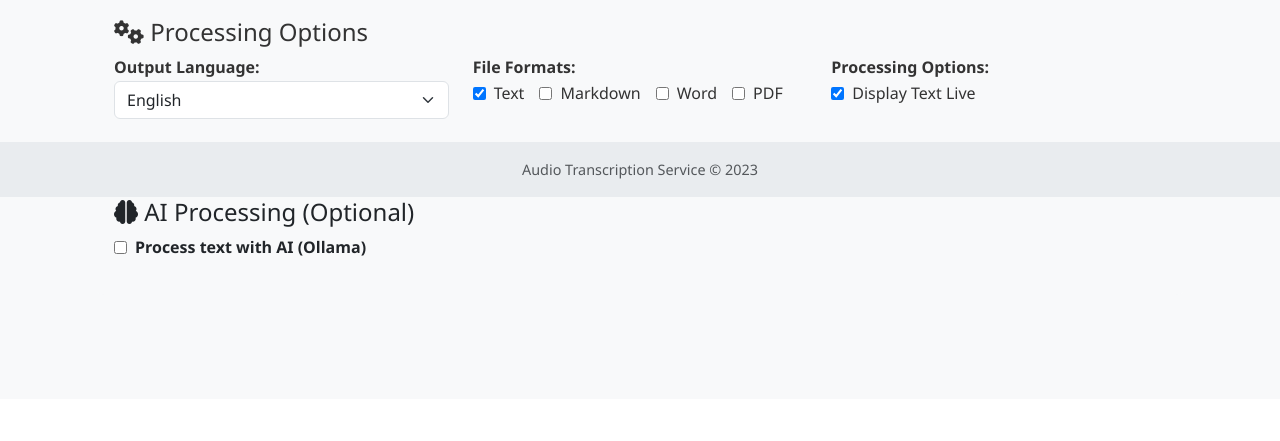
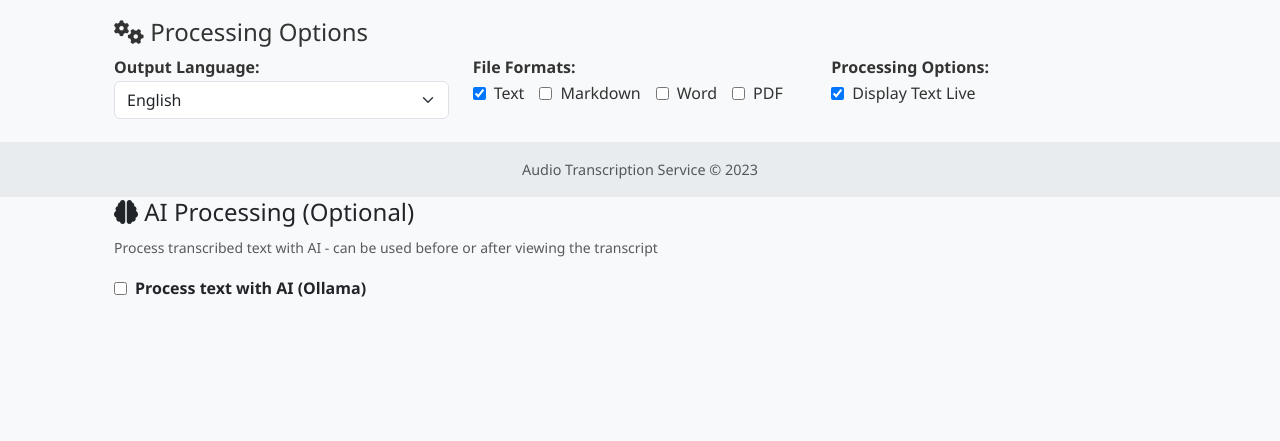
Before and after one commit to lcsmd/AudioTranscriber, a Flask app: page / in a window 1280 px wide. Shown: the part 603-1044 px from the top of the page. Before the commit the page ends 859 px from the top, so only its background shows below. Run offline with Flask 3, Linux system fonts and the light colour scheme; some libraries are stand-ins or nearby versions.

Commit message:
Improve display of transcription progress and AI processing options
Move the progress bar and results section higher in the UI, and update the AI processing options to be available after transcription is complete.

Replit-Commit-Author: Agent
Replit-Commit-Session-Id: 44ecc41d-65f7-4220-b949-12ff01231b5f
Replit-Commit-Checkpoint-Type: full_checkpoint
Replit-Commit-Screenshot-Url: https://storage.googleapis.com/screenshot-production-us-central1/304ed00d-7f6a-4db1-ba71-97212edda4bc/44ecc41d-65f7-4220-b949-12ff01231b5f/WW6ITMS

```diff
--- a/templates/index.html
+++ b/templates/index.html
@@ -228,6 +228,23 @@
                 </div>
             </div>
 
+            <!-- Progress Section (Moved Higher for Visibility) -->
+            <div id="progress-section" class="progress-container d-none">
+                <h5><i class="fas fa-spinner fa-spin"></i> Processing...</h5>
+                <div class="progress mb-3">
+                    <div id="main-progress-bar" class="progress-bar progress-bar-striped progress-bar-animated"
+                         style="width: 0%">0%</div>
+                </div>
+                <div id="progress-status">Initializing...</div>
+            </div>
+
+            <!-- Results Section (Moved Higher for Visibility) -->
+            <div id="results-section" class="result-section d-none">
+                <h5><i class="fas fa-check-circle text-success"></i> Processing Complete</h5>
+                <div id="result-content"></div>
+                <div id="result-downloads" class="result-files"></div>
+            </div>
+
             <!-- Configuration Section -->
             <div class="config-section">
                 <h4><i class="fas fa-cogs"></i> Processing Options</h4>
@@ -422,6 +439,7 @@
             <!-- LLM Processing Options -->
             <div id="llm-options" class="config-section card mt-4">
                 <h4><i class="fas fa-brain"></i> AI Processing (Optional)</h4>
+                <p class="text-muted"><small>Process transcribed text with AI - can be used before or after viewing the transcript</small></p>
                 <div class="config-group">
                     <div class="row">
                         <div class="col-md-12">
@@ -486,23 +504,6 @@
                 </div>
             </div>
 
-            <!-- Progress Section -->
-            <div id="progress-section" class="progress-container d-none">
-                <h5><i class="fas fa-spinner fa-spin"></i> Processing...</h5>
-                <div class="progress mb-3">
-                    <div id="main-progress-bar" class="progress-bar progress-bar-striped progress-bar-animated"
-                         style="width: 0%">0%</div>
-                </div>
-                <div id="progress-status">Initializing...</div>
-            </div>
-
-            <!-- Results Section -->
-            <div id="results-section" class="result-section d-none">
-                <h5><i class="fas fa-check-circle text-success"></i> Processing Complete</h5>
-                <div id="result-content"></div>
-                <div id="result-downloads" class="result-files"></div>
-            </div>
-
             <!-- Status Messages -->
             <div id="status-messages"></div>
         </div>
```
